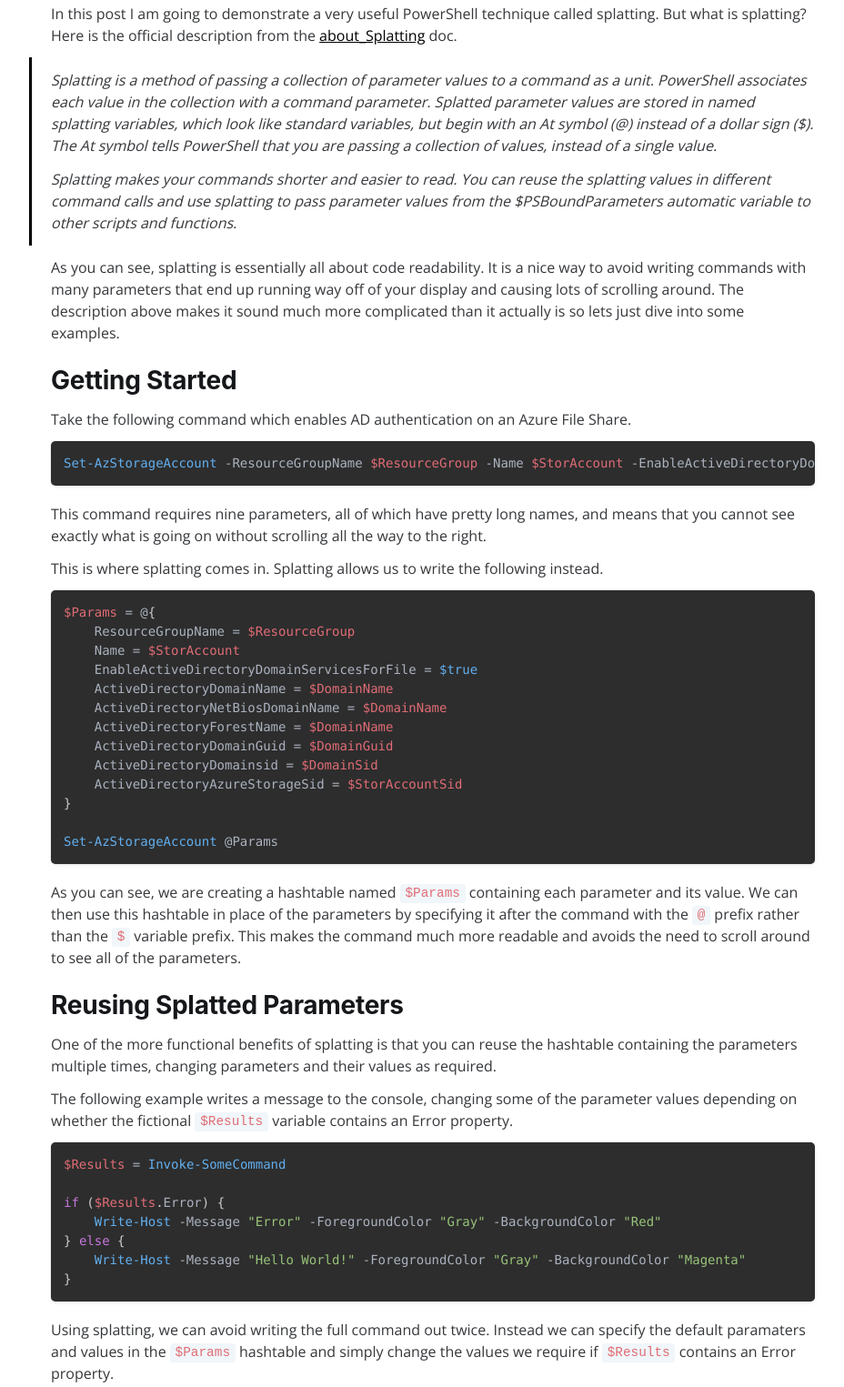
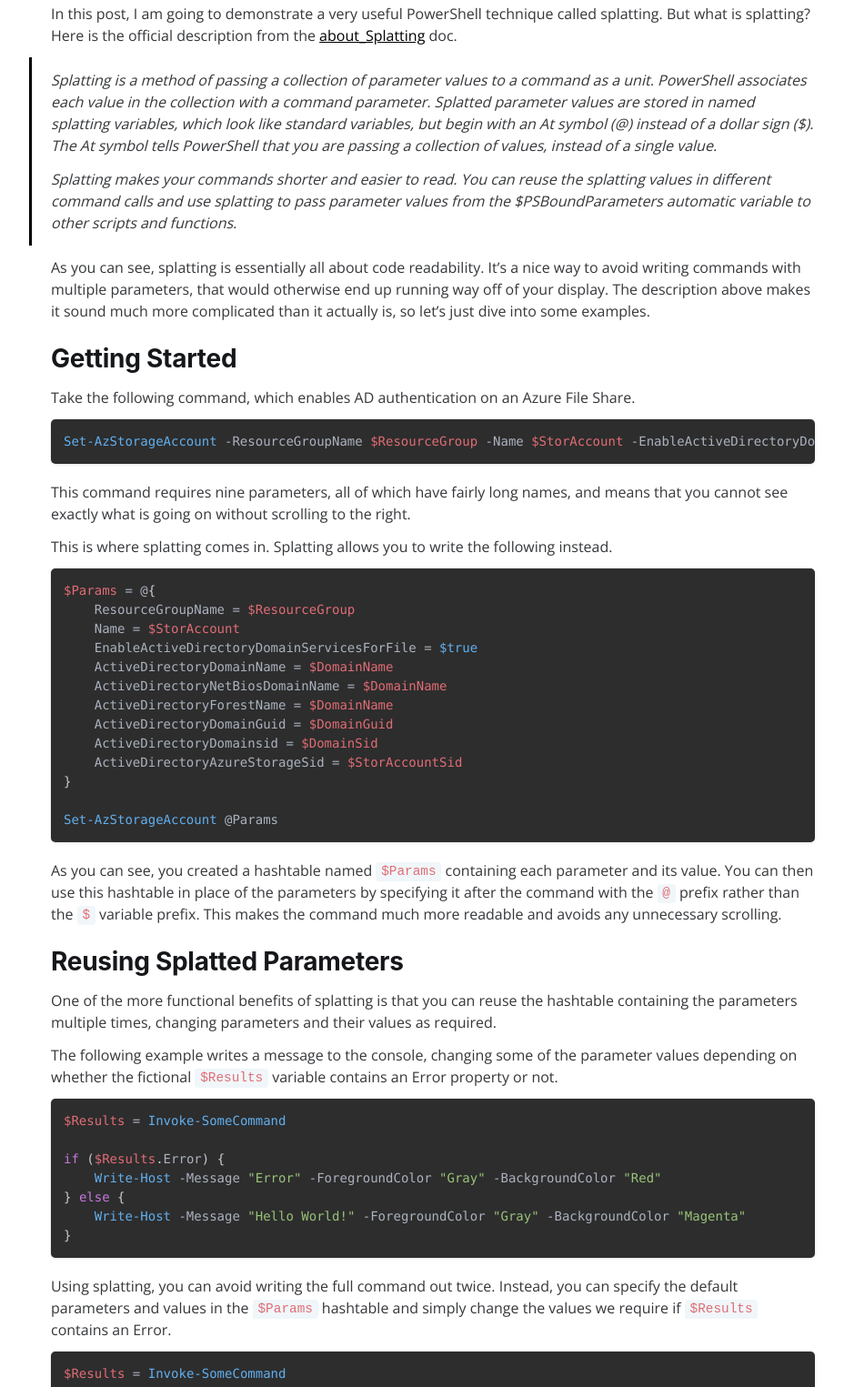
Before and after one commit to ryan-jan/ryan-jan.github.io, a plain HTML site: page 2021/05/13/powershell-splatting/index.html in a window 1280 px wide. Shown: the part 513-2038 px from the top of the page at 91% size, without its empty margins (164-1092 px from the left). Drawn offline with nearby package versions, Linux system fonts and the light colour scheme; a script that the page names is missing.

Commit message:
Update Site

```diff
--- a/2021/05/13/powershell-splatting/index.html
+++ b/2021/05/13/powershell-splatting/index.html
@@ -152,7 +152,7 @@ description from the about_Splatting doc.">
 
 <h2 id="introduction">Introduction</h2>
 
-<p>In this post I am going to demonstrate a very useful PowerShell technique called splatting. But what is splatting? Here is the official
+<p>In this post, I am going to demonstrate a very useful PowerShell technique called splatting. But what is splatting? Here is the official
 description from the <a href="https://docs.microsoft.com/en-us/powershell/module/microsoft.powershell.core/about/about_splatting?view=powershell-7.1">about_Splatting</a>
 doc.</p>
 
@@ -162,7 +162,7 @@ doc.</p>
 <p>Splatting makes your commands shorter and easier to read. You can reuse the splatting values in different command calls and use splatting to pass parameter values from the $PSBoundParameters automatic variable to other scripts and functions.</p>
 </blockquote>
 
-<p>As you can see, splatting is essentially all about code readability. It is a nice way to avoid writing commands with many parameters that end up running way off of your display and causing lots of scrolling around. The description above makes it sound much more complicated than it actually is so lets just dive into some examples.</p>
+<p>As you can see, splatting is essentially all about code readability. It&rsquo;s a nice way to avoid writing commands with multiple parameters, that would otherwise end up running way off of your display. The description above makes it sound much more complicated than it actually is, so let&rsquo;s just dive into some examples.</p>
 
 <div class="in-article-ad">
      <script async src="https://pagead2.googlesyndication.com/pagead/js/adsbygoogle.js"></script>
@@ -175,14 +175,14 @@ doc.</p>
 
 <h2 id="getting-started">Getting Started</h2>
 
-<p>Take the following command which enables AD authentication on an Azure File Share.</p>
+<p>Take the following command, which enables AD authentication on an Azure File Share.</p>
 
 <pre><code class="language-powershell">Set-AzStorageAccount -ResourceGroupName $ResourceGroup -Name $StorAccount -EnableActiveDirectoryDomainServicesForFile $true -ActiveDirectoryDomainName $DomainName -ActiveDirectoryNetBiosDomainName $DomainName -ActiveDirectoryForestName $DomainName -ActiveDirectoryDomainGuid $DomainGuid -ActiveDirectoryDomainsid $DomainSid -ActiveDirectoryAzureStorageSid $StorAccountSid
 </code></pre>
 
-<p>This command requires nine parameters, all of which have pretty long names, and means that you cannot see exactly what is going on without scrolling all the way to the right.</p>
+<p>This command requires nine parameters, all of which have fairly long names, and means that you cannot see exactly what is going on without scrolling to the right.</p>
 
-<p>This is where splatting comes in. Splatting allows us to write the following instead.</p>
+<p>This is where splatting comes in. Splatting allows you to write the following instead.</p>
 
 <pre><code class="language-powershell">$Params = @{
     ResourceGroupName = $ResourceGroup
@@ -199,7 +199,7 @@ doc.</p>
 Set-AzStorageAccount @Params
 </code></pre>
 
-<p>As you can see, we are creating a hashtable named <code>$Params</code> containing each parameter and its value. We can then use this hashtable in place of the parameters by specifying it after the command with the <code>@</code> prefix rather than the <code>$</code> variable prefix. This makes the command much more readable and avoids the need to scroll around to see all of the parameters.</p>
+<p>As you can see, you created a hashtable named <code>$Params</code> containing each parameter and its value. You can then use this hashtable in place of the parameters by specifying it after the command with the <code>@</code> prefix rather than the <code>$</code> variable prefix. This makes the command much more readable and avoids any unnecessary scrolling.</p>
 
 <div class="in-article-ad">
      <script async src="https://pagead2.googlesyndication.com/pagead/js/adsbygoogle.js"></script>
@@ -214,7 +214,7 @@ Set-AzStorageAccount @Params
 
 <p>One of the more functional benefits of splatting is that you can reuse the hashtable containing the parameters multiple times, changing parameters and their values as required.</p>
 
-<p>The following example writes a message to the console, changing some of the parameter values depending on whether the fictional <code>$Results</code> variable contains an Error property.</p>
+<p>The following example writes a message to the console, changing some of the parameter values depending on whether the fictional <code>$Results</code> variable contains an Error property or not.</p>
 
 <pre><code class="language-powershell">$Results = Invoke-SomeCommand
 
@@ -225,7 +225,7 @@ if ($Results.Error) {
 }
 </code></pre>
 
-<p>Using splatting, we can avoid writing the full command out twice. Instead we can specify the default paramaters and values in the <code>$Params</code> hashtable and simply change the values we require if <code>$Results</code> contains an Error property.</p>
+<p>Using splatting, you can avoid writing the full command out twice. Instead, you can specify the default parameters and values in the <code>$Params</code> hashtable and simply change the values we require if <code>$Results</code> contains an Error.</p>
 
 <pre><code class="language-powershell">$Results = Invoke-SomeCommand
 
@@ -243,11 +243,11 @@ if ($Results.Error) {
 Write-Host @Params
 </code></pre>
 
-<p>This is not exactly a real world example but it at least shows how you can reuse the parameters in the hashtable. This technique is extremely powerful when used in more complex scripts/functions etc.</p>
+<p>This is not exactly a real world example, but it at least shows how you can reuse the parameters in the hashtable. This technique is extremely powerful when used in more complex scripts/functions etc.</p>
 
 <h2 id="mixing-splatting-with-explicitly-defined-parameters">Mixing Splatting with Explicitly Defined Parameters</h2>
 
-<p>It is possible to mix both splatted parameters with explicit parameters. For example.</p>
+<p>It is possible to mix both splatted parameters with explicit parameters; for example:</p>
 
 <pre><code class="language-powershell">$Params = @{
     Parameter1 = &quot;Value1&quot;
@@ -272,7 +272,7 @@ Invoke-SomeCommand @Params -WhatIf
 <pre><code class="language-powershell">Invoke-SomeCommand -Parameter1 &quot;Value1&quot; -WhatIf
 </code></pre>
 
-<p>However, when using splatting you will need to provide a <code>$true</code> or <code>$false</code> value for the switch paramater in the hashtable. For example.</p>
+<p>However, when using splatting you will need to provide a <code>$true</code> or <code>$false</code> value for the switch parameter in the hashtable; for example:</p>
 
 <pre><code class="language-powershell">$Params = @{
     Parameter1 = &quot;Value1&quot;
@@ -286,7 +286,7 @@ Invoke-SomeCommand @Params
 
 <p>Hopefully this has been an interesting overview of the splatting technique. Splatting is key to writing readable PowerShell code and yet I find that many people I mention it to have never actually heard of it.</p>
 
-<p>There is a great community project on GitHub called <a href="https://poshcode.gitbook.io/powershell-practice-and-style/">PowerShell Practice and Style</a> which aims to lay out some best practices for writing PowerShell code. They make reference to the splatting technique in the <a href="https://poshcode.gitbook.io/powershell-practice-and-style/style-guide/readability">readability</a> section which is where I first stumbled across it.</p>
+<p>There is a great community project on GitHub called <a href="https://poshcode.gitbook.io/powershell-practice-and-style/">PowerShell Practice and Style</a> which aims to lay out some best practices for writing PowerShell code. They make reference to the splatting technique in the <a href="https://poshcode.gitbook.io/powershell-practice-and-style/style-guide/readability">readability</a> section, which is where I first stumbled across it.</p>
 
 <div class="in-article-ad">
      <script async src="https://pagead2.googlesyndication.com/pagead/js/adsbygoogle.js"></script>
```
